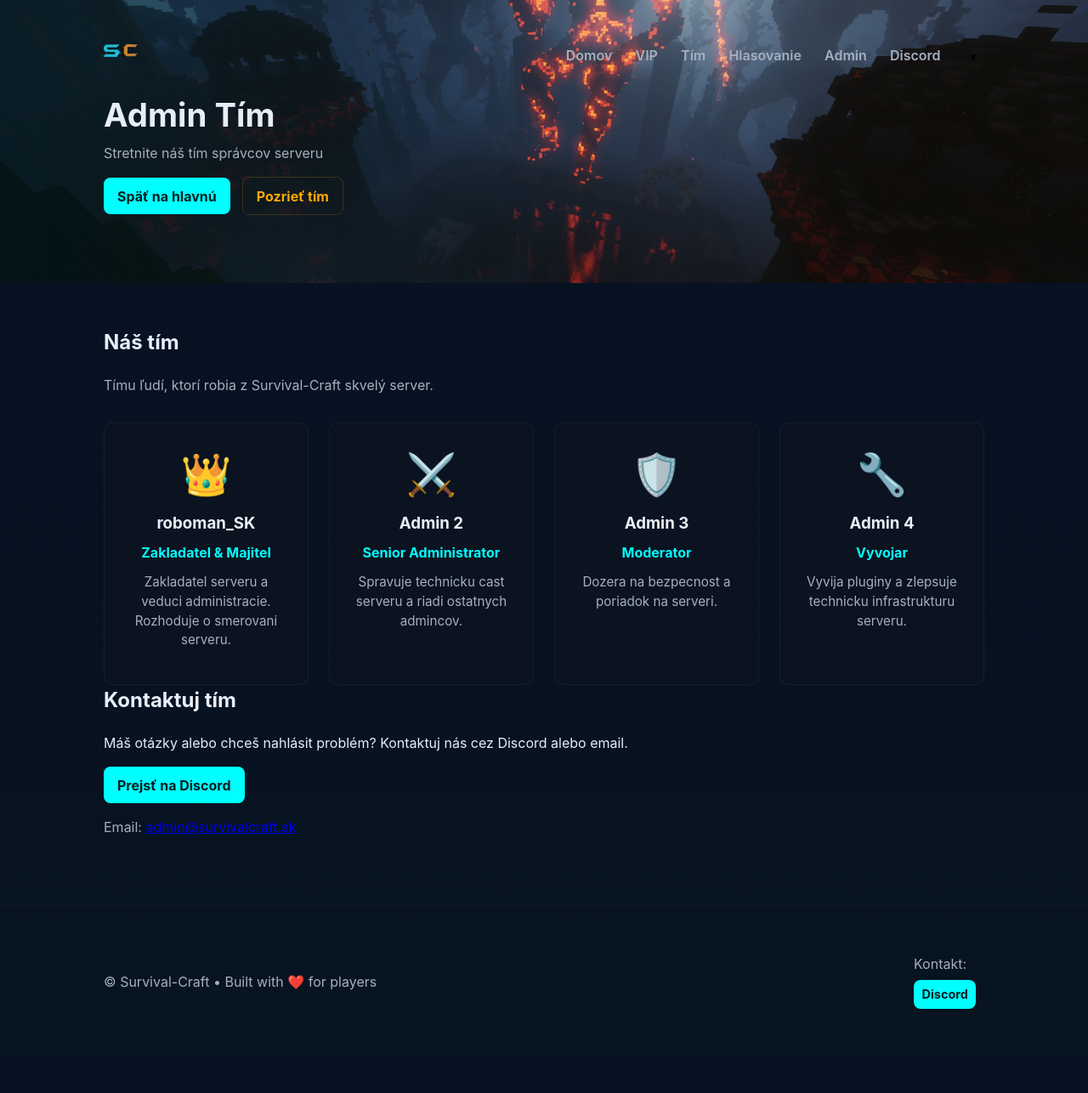
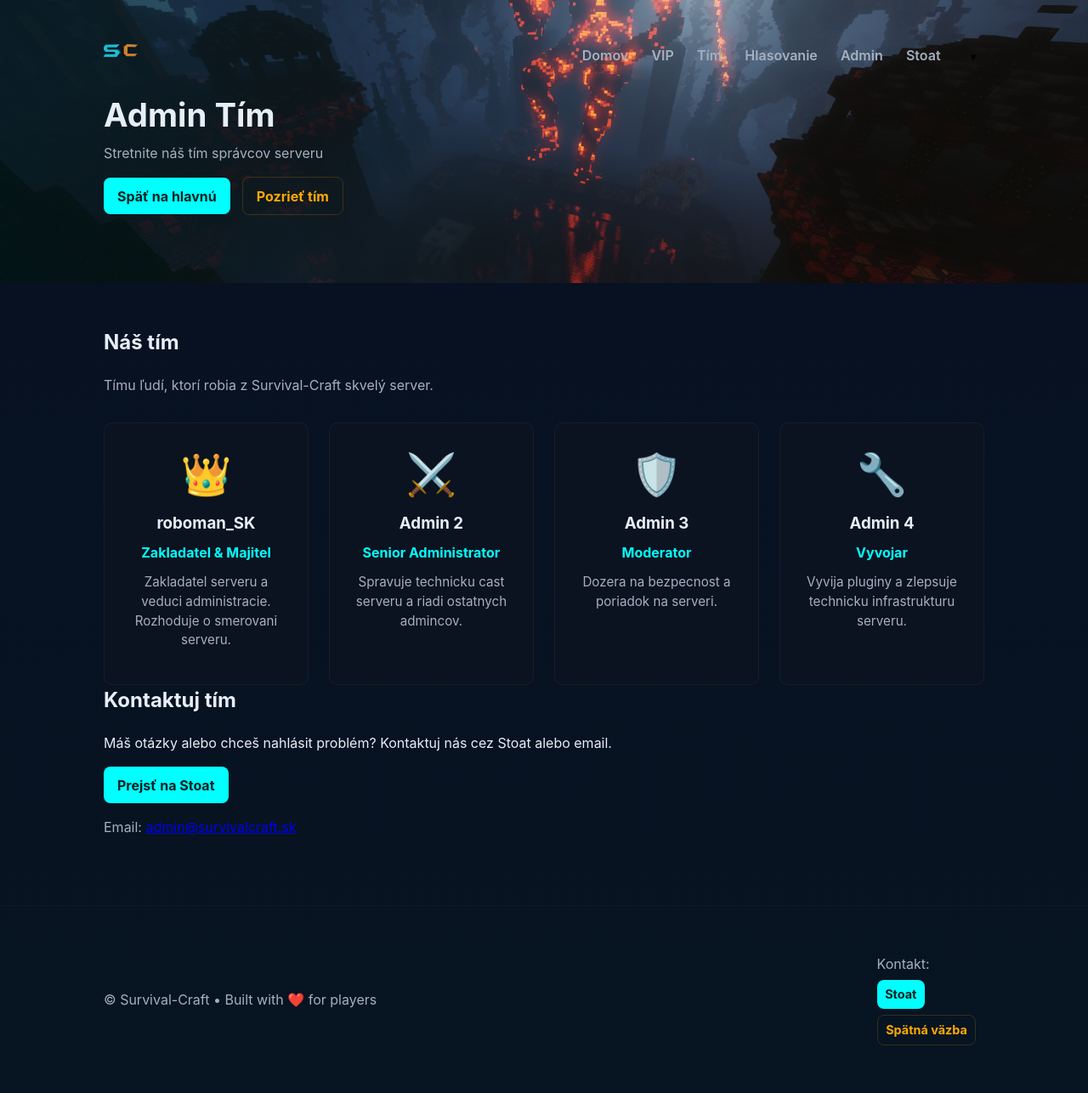
Before and after one commit to robomanSK/Survival-Craft, a PHP site: page /team.php in a window 1280 px wide. Shown: the whole page at 85% size. Before the commit the page ends 1187 px from the top, so only its background shows below. Run offline with PHP 8.4, Linux system fonts and the light colour scheme; data that the repository does not hold is empty; some libraries are stand-ins or nearby versions.

Commit message:
zmenený discord na Stoat po celej stranke + feedback button

```diff
--- a/includes/footer.php
+++ b/includes/footer.php
@@ -3,11 +3,8 @@
     <p data-text-sk="© Survival-Craft • Built with ❤️ for players" data-text-cz="© Survival-Craft • Vytvořeno s ❤️ pro hráče">© Survival-Craft • Built with ❤️ for players </p>
     <div class="footer-contact">
       <span data-text-sk="Kontakt:" data-text-cz="Kontakt:">Kontakt:</span>
-      <a class="btn small" href="https://discord.gg/vXQBZ7Z" target="_blank" rel="noopener" data-text-sk="Discord" data-text-cz="Discord">Discord</a>
-      <!--
+      <a class="btn small" href="https://stt.gg/hYkyHSFc" target="_blank" rel="noopener" data-text-sk="Stoat" data-text-cz="Stoat">Stoat</a>
       <a class="btn small ghost" href="feedback.php" data-text-sk="Spätná väzba" data-text-cz="Zpětná vazba">Spätná väzba</a>
-      <a class="btn small ghost" href="baltop.php" data-text-sk="Baltop" data-text-cz="Baltop">Baltop</a>
-        -->
     </div>
   </div>
 </footer>
--- a/includes/navbar.php
+++ b/includes/navbar.php
@@ -8,7 +8,7 @@
         <li><a class="nav-link" href="team.php" data-text-sk="Tím" data-text-cz="Tým">Tím</a></li>
         <li><a class="nav-link" href="votes.php" data-text-sk="Hlasovanie" data-text-cz="Hlasování">Hlasovanie</a></li>
         <li><a class="nav-link" href="login.php" data-text-sk="Admin" data-text-cz="Admin">Admin</a></li>
-        <li><a class="nav-link" href="https://discord.gg/vXQBZ7Z" target="_blank" rel="noopener" data-text-sk="Discord" data-text-cz="Discord">Discord</a></li>
+        <li><a class="nav-link" href="https://stt.gg/hYkyHSFc" target="_blank" rel="noopener" data-text-sk="Stoat" data-text-cz="Stoat">Stoat</a></li>
         <li class="nav-lang-item">
           <div class="lang-accordion">
             <button class="lang-toggle" type="button" aria-expanded="false" aria-label="Vybrať jazyk"><span class="fi fi-sk"></span><span class="arrow">▼</span></button>
--- a/index.php
+++ b/index.php
@@ -19,7 +19,7 @@
 				<div class="hero-text">
 				<h1>Survival-Craft</h1>
 				<p class="lead" >Slovenský Minecraft server — Survival • Skyblock • Vanilla</p>
-				<p class="meta" >IP: <button id="copy-ip-text" class="copy-ip" data-ip="play.survival-craft.sk" aria-label="Kopírovať IP">play.survival-craft.sk</button> • Discord: <a class="meta-link" href="https://discord.gg/vXQBZ7Z" target="_blank" rel="noopener">discord.gg/vXQBZ7Z</a></p>
+				<p class="meta" >IP: <button id="copy-ip-text" class="copy-ip" data-ip="play.survival-craft.sk" aria-label="Kopírovať IP">play.survival-craft.sk</button> • Stoat: <a class="meta-link" href="https://stt.gg/hYkyHSFc" target="_blank" rel="noopener">stt.gg/hYkyHSFc</a></p>
 							<div class="hero-cta">
 								<a class="btn" href="#features" data-text-sk="Viac o serveri" data-text-cz="Více o serveru">Viac o serveri</a>
 
@@ -78,7 +78,7 @@
 					<li data-text-sk="Žiadny griefing ani stealing bez povolenia." data-text-cz="Žádný griefing ani krádež bez povolení.">Žiadny griefing ani stealing bez povolenia.</li>
 					<li data-text-sk="Respektuj ostatných hráčov a staff." data-text-cz="Respektuj ostatní hráče a staff.">Respektuj ostatných hráčov a staff.</li>
 					<li data-text-sk="Žiadne exploitovanie bugov — nahlás aj keď nájdeš." data-text-cz="Žádné zneužívání bugů — nahlaste i když najdete.">Žiadne exploitovanie bugov — nahlás aj keď nájdeš.</li>
-					<li data-text-sk="Dodržiavaj pravidlá Discordu a Minecraft servera." data-text-cz="Dodržuj pravidla Discordu a Minecraft serveru.">Dodržiavaj pravidlá Discordu a Minecraft servera.</li>
+					<li data-text-sk="Dodržiavaj pravidlá Stoatu a Minecraft servera." data-text-cz="Dodržuj pravidla Stoatu a Minecraft serveru.">Dodržiavaj pravidlá Stoatu a Minecraft servera.</li>
 				</ul>
 			</section>
 
--- a/login.php
+++ b/login.php
@@ -62,7 +62,6 @@ $csrfToken = scCsrfToken('login');
           <button class="btn submit-btn" type="submit">Prihlásiť sa</button>
         </form>
 
-        <p class="small auth-note">Prvé seedované údaje sú <strong>admin</strong> / <strong>ChangeMe123!</strong>, ak ste ich ešte nezmenili.</p>
       </section>
     </main>
   </body>
--- a/team.php
+++ b/team.php
@@ -5,28 +5,28 @@ $teamMembers = [
     'name' => 'roboman_SK',
     'role' => 'Zakladatel & Majitel',
     'description' => 'Zakladatel serveru a veduci administracie. Rozhoduje o smerovani serveru.',
-    'discord_url' => 'https://discord.gg/vXQBZ7Z',
+    'stoat_url' => 'https://stt.gg/hYkyHSFc',
   ],
   [
     'avatar' => '⚔️',
     'name' => 'Admin 2',
     'role' => 'Senior Administrator',
     'description' => 'Spravuje technicku cast serveru a riadi ostatnych admincov.',
-    'discord_url' => 'https://discord.gg/vXQBZ7Z',
+    'stoat_url' => 'https://stt.gg/hYkyHSFc',
   ],
   [
     'avatar' => '🛡️',
     'name' => 'Admin 3',
     'role' => 'Moderator',
     'description' => 'Dozera na bezpecnost a poriadok na serveri.',
-    'discord_url' => 'https://discord.gg/vXQBZ7Z',
+    'stoat_url' => 'https://stt.gg/hYkyHSFc',
   ],
   [
     'avatar' => '🔧',
     'name' => 'Admin 4',
     'role' => 'Vyvojar',
     'description' => 'Vyvija pluginy a zlepsuje technicku infrastrukturu serveru.',
-    'discord_url' => 'https://discord.gg/vXQBZ7Z',
+    'stoat_url' => 'https://stt.gg/hYkyHSFc',
   ],
 ];
 
@@ -35,7 +35,7 @@ $pdo = getDbConnection();
 
 if ($pdo instanceof PDO) {
   try {
-    $stmt = $pdo->query("SELECT p.username AS name, p.uuid AS uuid, p.primary_group AS role, '' AS description, '👤' AS avatar, 'https://discord.com' AS discord_url
+    $stmt = $pdo->query("SELECT p.username AS name, p.uuid AS uuid, p.primary_group AS role, '' AS description, '👤' AS avatar, 'https://stt.gg/hYkyHSFc' AS stoat_url
       FROM luckperms_players p
       JOIN luckperms_groups g ON g.name = p.primary_group
       LEFT JOIN (
@@ -119,8 +119,8 @@ if ($pdo instanceof PDO) {
 
       <section class="connect">
         <h2 data-text-sk="Kontaktuj tím" data-text-cz="Kontaktuj tým">Kontaktuj tím</h2>
-        <p data-text-sk="Máš otázky alebo chceš nahlásit problém? Kontaktuj nás cez Discord alebo email." data-text-cz="Máš otázky nebo chceš nahlásit problém? Kontaktuj nás přes Discord nebo e-mail.">Máš otázky alebo chceš nahlásit problém? Kontaktuj nás cez Discord alebo email.</p>
-        <p><a class="btn" href="https://discord.gg/vXQBZ7Z" target="_blank" rel="noopener" data-text-sk="Prejsť na Discord" data-text-cz="Jít na Discord">Prejsť na Discord</a></p>
+        <p data-text-sk="Máš otázky alebo chceš nahlásit problém? Kontaktuj nás cez Stoat alebo email." data-text-cz="Máš otázky nebo chceš nahlásit problém? Kontaktuj nás přes Stoat nebo e-mail.">Máš otázky alebo chceš nahlásit problém? Kontaktuj nás cez Stoat alebo email.</p>
+        <p><a class="btn" href="https://stt.gg/hYkyHSFc" target="_blank" rel="noopener" data-text-sk="Prejsť na Stoat" data-text-cz="Jít na Stoat">Prejsť na Stoat</a></p>
         <p style="color: var(--muted); margin-top: 1rem;" data-text-sk="Email: " data-text-cz="E-mail: ">Email: <a href="mailto:admin@survivalcraft.sk">admin@survivalcraft.sk</a></p>
       </section>
     </main>
--- a/vip.php
+++ b/vip.php
@@ -44,7 +44,7 @@
               <li>Prednosť v rade (priority join)</li>
               <li>Väčší /nick color + prefix</li>
               <li>Malý chest / home bonus (1 extra home)</li>
-              <li>Vstup do VIP kanála na Discorde</li>
+              <li>Vstup do VIP kanála na Stoate</li>
             </ul>
             <a class="btn vip-btn" href="#donate" data-text-sk="Kúpiť VIP" data-text-cz="Koupit VIP" data-href-sk="#donate" data-href-cz="https://payment-cz.example.com/vip">Kúpiť VIP</a>
           </div>
@@ -81,7 +81,7 @@
               <li>Prednosť v rade (priority join)</li>
               <li>Farby a prefixý v chate</li>
               <li>Island vylepšenia a bonusy</li>
-              <li>Vstup do VIP kanála na Discorde</li>
+              <li>Vstup do VIP kanála na Stoate</li>
             </ul>
             <a class="btn vip-btn" href="#donate" data-text-sk="Kúpiť VIP" data-text-cz="Koupit VIP" data-href-sk="#donate" data-href-cz="https://payment-cz.example.com/vip">Kúpiť VIP</a>
           </div>
```
